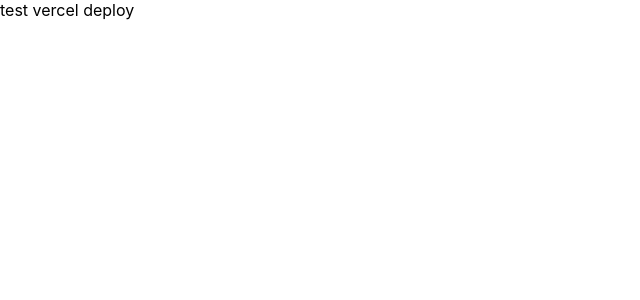
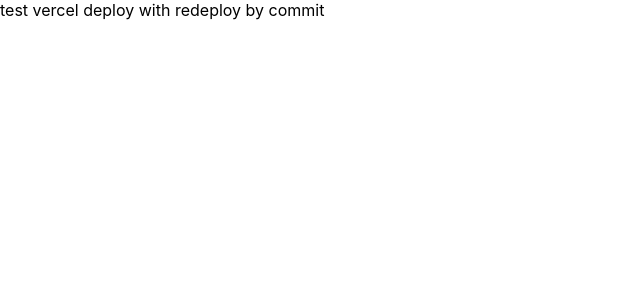
Before and after one commit to fe-nov23-Skynet/product_catalog, a React (Create React App) app: page / in a window 1280 px wide. Shown: the top 300 px of the page, without its empty margins (0-640 px from the left). Built offline with nearby package versions, Linux system fonts and the light colour scheme.

Commit message:
one more vercel test

```diff
--- a/src/App.tsx
+++ b/src/App.tsx
@@ -1,7 +1,7 @@
 function App() {
   return (
     <div className="App">
-      test vercel deploy
+      test vercel deploy with redeploy by commit
     </div>
   );
 }
```
